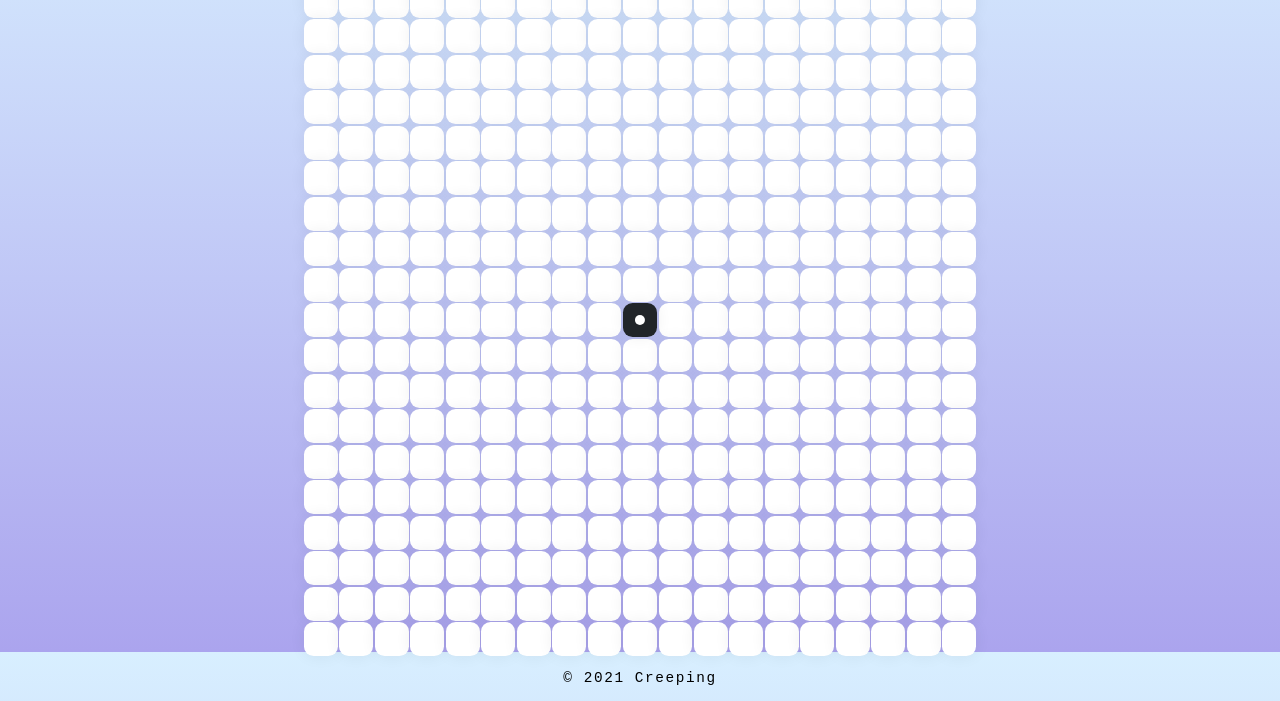
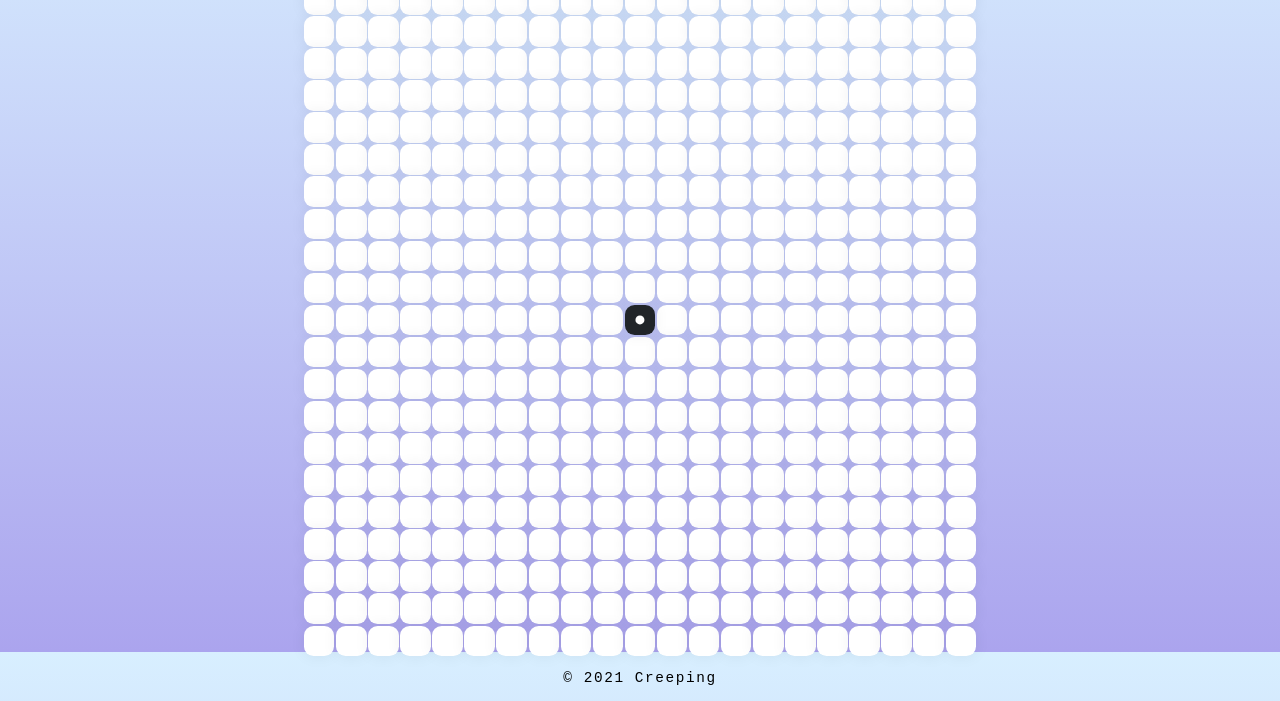
Before and after one commit to Disti4ct/snake, a plain HTML site: page index.html in a window 1280 px wide. Shown: the part 148-849 px from the top of the page. Drawn offline with Linux system fonts and the light colour scheme; a web font is replaced by a local one.

Commit message:
Increased field. Changed some styles. Added a preview image

```diff
--- a/index.css
+++ b/index.css
@@ -109,8 +109,6 @@ header .description {
   width: 42em;
   height: 42em;
   display: grid;
-  grid-template-columns: repeat(19, 1fr);
-  grid-template-rows: repeat(19, 1fr);
   column-gap: 0.1em;
   row-gap: 0.1em;
 }
@@ -119,7 +117,7 @@ header .description {
   border-radius: 0.6em;
   box-shadow: 0 0 1em var(--transparent-black);
   background-color: var(--field-block-background);
-  transition: 0.4s;
+  transition: 0.14s;
 }
 
 .game-field .block.tail,
@@ -128,16 +126,16 @@ header .description {
 .game-field .block.point.snake-head {
   position: relative;
   background-color: var(--snake-color);
-  transition: 0.4s;
+  transition: 0.14s;
 }
 
 .game-field .block.snake-head,
 .game-field .block.point.snake-head {
-  transition: 0.1s;
+  transition: 0.08s;
 }
 
 .game-field .block.tail {
-  transform: scale(0.6);
+  transform: scale(0.7);
 }
 
 .game-field .block.snake-head::before {
--- a/index.js
+++ b/index.js
@@ -17,6 +17,16 @@ class GameField {
   }
 
   fill() {
+    const gameField = document.querySelector('.game-field');
+
+    gameField.setAttribute(
+      'style',
+      `
+      grid-template-columns: repeat(${this.size}, 1fr);
+      grid-template-rows: repeat(${this.size}, 1fr);
+      `
+    );
+
     for (let i = 1; i <= this.areaSize; i += 1) {
       const block = document.createElement('div');
 
@@ -394,7 +404,7 @@ class Snake {
 // ***************************************
 
 const gameField = new GameField({
-  size: 19,
+  size: 21,
 });
 
 const snake = new Snake({
```
Also changed, not shown: preview/interface.png (added), 2 other files.
